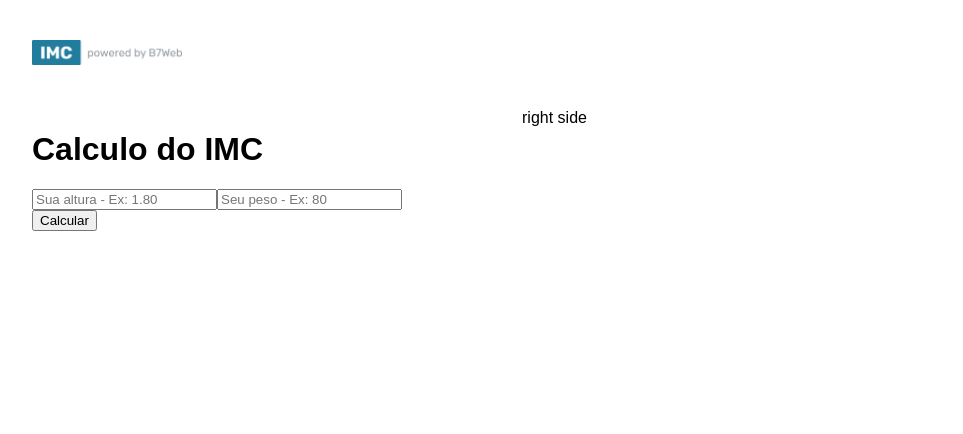
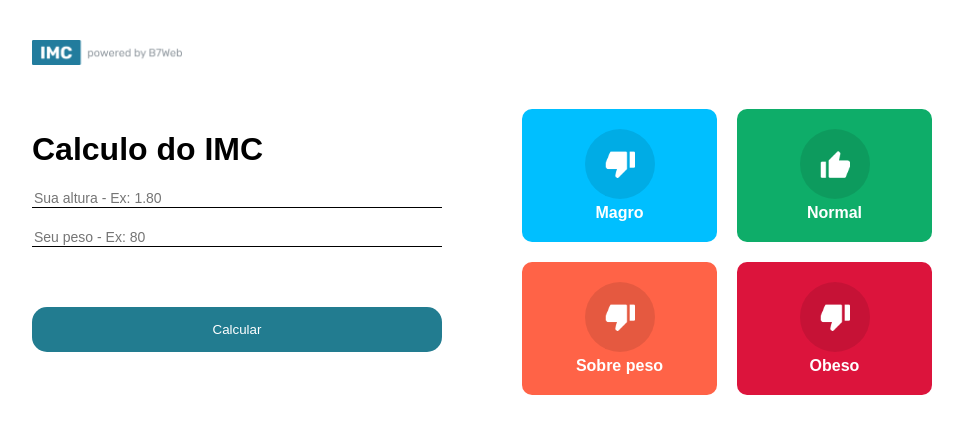
Before and after one commit to leobhmg45/imc, a React (Create React App) app: page / in a window 1280 px wide. Shown: the top 434 px of the page, without its empty margins (158-1121 px from the left). Built offline with nearby package versions, Linux system fonts and the light colour scheme.

Commit message:
terminado layout sem fazer o calculo

```diff
--- a/src/App.module.css
+++ b/src/App.module.css
@@ -20,7 +20,37 @@ body {
     margin-right: 40px;
 }
 
+.container .leftSide input {
+    width: 100%;
+    border: 0;
+    border-bottom: solid 1px;
+    margin-bottom: 20px;
+    font-size: 14px;
+}
+.container .leftSide button {
+    background-color: #227C90;
+    color: #FFF;
+    padding: 15px 0;
+    width: 100%;
+    border: 0;
+    border-radius: 15px;
+    cursor: pointer;
+    margin-top: 40px;
+}
+
+.container .leftSide button:hover {
+    opacity: .8;
+}
+
 .container .rightSide {
     flex: 1;
     margin-left: 40px;
+    display: flex;
 }
+
+.container .rightSide .grid {
+    flex: 1;
+    display: grid;
+    grid-template-columns: repeat(2, 1fr);
+    gap: 20px;
+}
--- a/src/App.tsx
+++ b/src/App.tsx
@@ -1,6 +1,8 @@
 import styles from './App.module.css'
 import logo from './assets/powered.png'
 import { useState } from 'react'
+import { levels, calcularImc } from './helpers/imc'
+import {GridItem} from './components/GridItem'
 
 const App = () => {
   const [altura, setAltura] = useState<number>(0)
@@ -26,7 +28,12 @@ const App = () => {
           <button onClick={handleCalcular}>Calcular</button>
         </div>
         <div className={styles.rightSide}>
-          right side
+          <div className={styles.grid}>
+            {levels.map((value, index) =>(
+              <GridItem key={index} item={value} />
+            ))
+            }
+          </div>
         </div>
 
       </div>
--- /dev/null
+++ b/src/components/GridItem/GridItem.module.css
@@ -0,0 +1,26 @@
+.main {
+    flex: 1;
+    border-radius: 10px;
+    display: flex;
+    justify-content: center;
+    align-items: center;
+    flex-direction: column;
+    padding: 20px;
+    color: #FFF;
+}
+
+.iconMain {
+    width: 70px;
+    height: 70px;
+    border-radius: 50%;
+    background-color: rgba(0, 0, 0, .1);
+    display: flex;
+    justify-content: center;
+    align-items: center;
+}
+
+.titleMain {
+    font-size: 23;
+    font-weight: bold;
+    margin-top: 5px;
+}
--- /dev/null
+++ b/src/components/GridItem/GridItem.tsx
@@ -0,0 +1,21 @@
+import {level} from '../../helpers/imc'
+import styles from './GridItem.module.css'
+import up from '../../assets/up.png'
+import down from '../../assets/down.png'
+
+type Props = {
+    item: level
+}
+
+export const GridItem = ({item}:Props) => {
+    return(
+        <div className={styles.main} style={{backgroundColor: item.cor}}>
+            <div className={styles.iconMain}>
+                {item.icone === 'up' && <img src={up} alt='Up' width='30'/>}
+                {item.icone === 'down' && <img src={down} alt='Down' width='30'/>}
+            </div>
+            <div className={styles.titleMain}>{item.titulo}</div>
+            {/* <div className={styles.info}></div> */}
+        </div>
+    )
+}
--- /dev/null
+++ b/src/components/GridItem/index.tsx
@@ -0,0 +1 @@
+export * from './GridItem'
--- /dev/null
+++ b/src/helpers/imc.ts
@@ -0,0 +1,28 @@
+export type level = {
+    titulo: string,
+    cor: string,
+    icone: 'up'   | 'down',
+    valores: number[],
+    imc?: number
+}
+
+export const levels: level[] = [
+    {titulo: 'Magro', cor: '#00BFFF', icone: 'down', valores: [0, 18.5]},
+    {titulo: 'Normal', cor: '#0EAD69', icone: 'up', valores: [18.6, 24.9]},
+    {titulo: 'Sobre peso', cor: '#FF6347', icone: 'down', valores: [25, 30]},
+    {titulo: 'Obeso', cor: '#DC143C', icone: 'down', valores: [31, 100]},
+]
+
+export const calcularImc = (altura: number, peso: number) => {
+    const imc = peso / altura * altura
+
+    for (let i in levels) {
+        if (imc >= levels[i].valores[0] && imc < levels[i].valores[0]){
+
+            levels[i].imc = imc
+            return levels[i]
+        }
+    }
+
+    return null
+}
```
